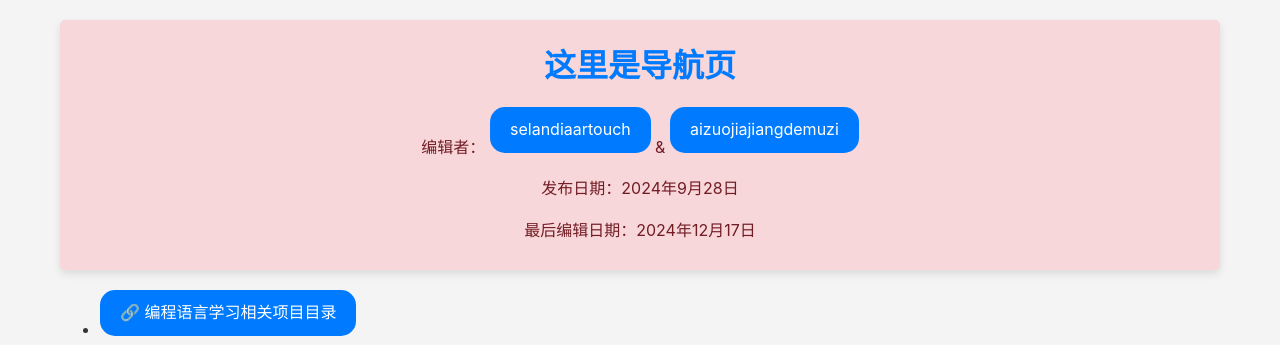
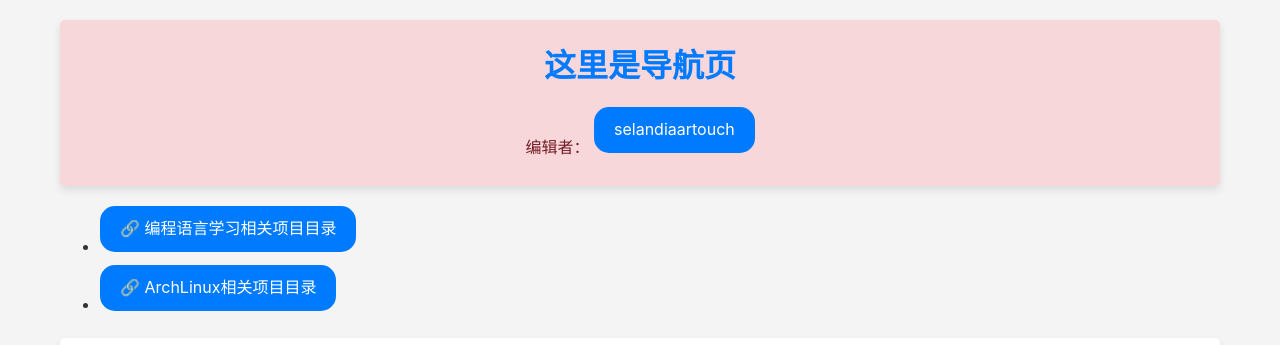
Before and after one commit to SelandiaNyx/mywebsite, a plain HTML site: page index.html in a window 1280 px wide. Shown: the top 345 px of the page. Drawn offline with Linux system fonts and the light colour scheme.

Commit message:
Update index.html

```diff
--- a/index.html
+++ b/index.html
@@ -42,11 +42,8 @@
         <h1>这里是导航页</h1>
         <p>
             编辑者：
-            <a href="https://github.com/selandiaartouch" target="_blank" rel="noopener noreferrer">selandiaartouch</a> &
-            <a href="https://github.com/aizuojiajiangdemuzi" target="_blank" rel="noopener noreferrer">aizuojiajiangdemuzi</a>
+            <a href="https://github.com/selandiaartouch" target="_blank" rel="noopener noreferrer">selandiaartouch</a>
         </p>
-        <p>发布日期：<time datetime="2024-09-28">2024年9月28日</time></p>
-        <p>最后编辑日期：<time datetime="2024-12-17">2024年12月17日</time></p>
     </header>
 
     <main>
```
